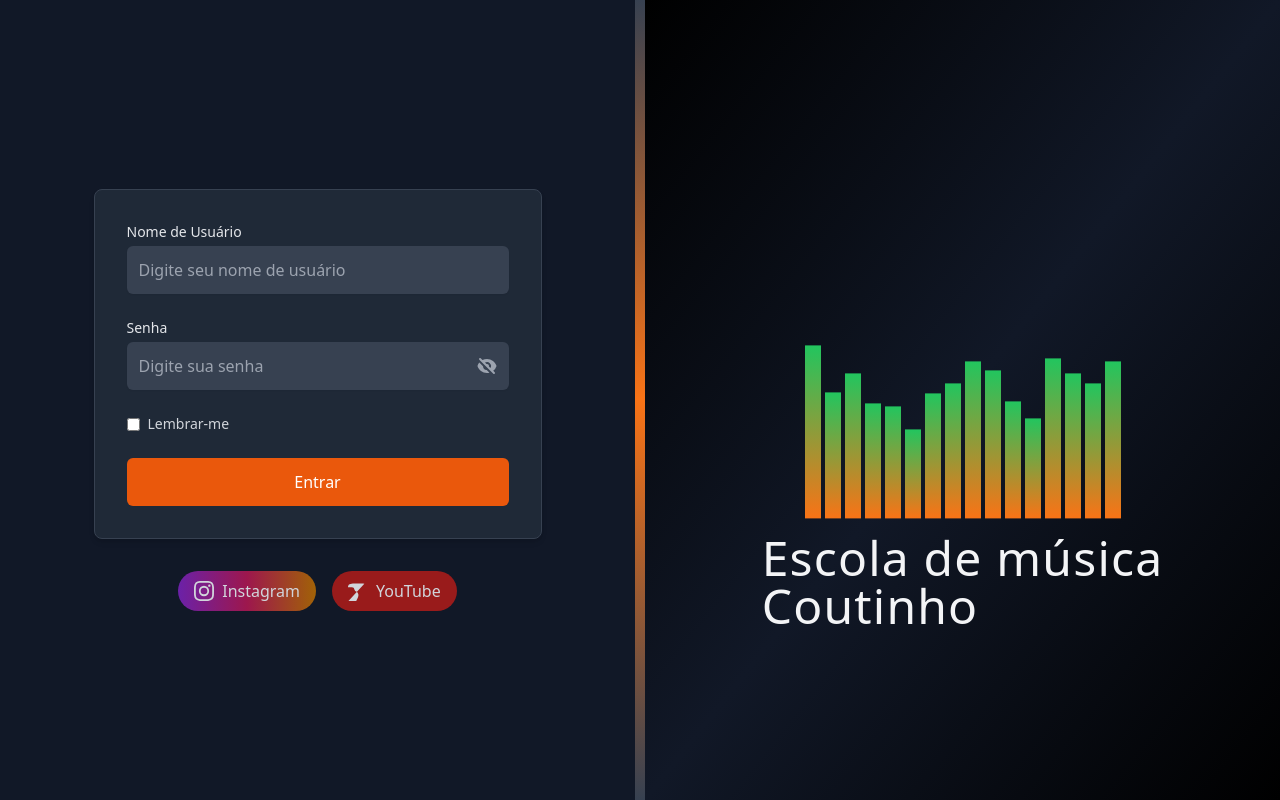
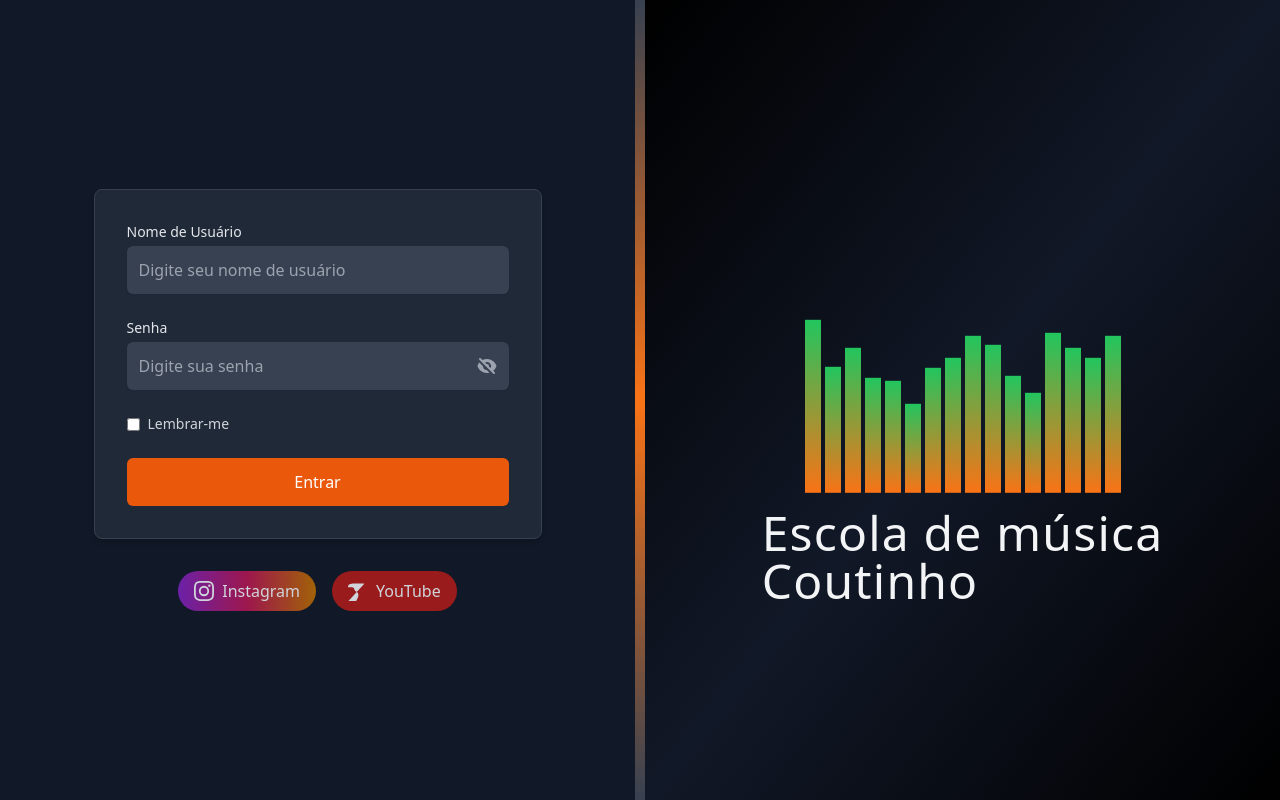
Before and after one commit to RodMiora/Esxola_Musica_Felipe_Vercel, a Next.js app in the folder escola-felipe/my-app/: page /login in a window 1280 px wide. Built offline with nearby package versions, Linux system fonts and the light colour scheme.

Commit message:
centralizando

```diff
--- a/escola-felipe/my-app/src/app/login/page.tsx
+++ b/escola-felipe/my-app/src/app/login/page.tsx
@@ -194,7 +194,7 @@ export default function LoginPage() {
       <div className="w-[10px] bg-gradient-to-b from-gray-700 via-orange-500 to-gray-700" />
       {/* Coluna Direita (50%) - APENAS ALTERANDO A POSIÇÃO VERTICAL */}
       <div className="flex-1 flex flex-col items-center justify-center bg-gradient-to-br from-black via-gray-900 to-black">
-        <div className="flex flex-col items-center w-full" style={{ transform: 'translateY(-5%)' }}>
+        <div className="flex flex-col items-center w-full" style={{ transform: 'translateY(-10%)' }}>
           <div className="w-full max-w-[800px] h-[400px]">
             <Equalizer className="w-full" />
           </div>
```
